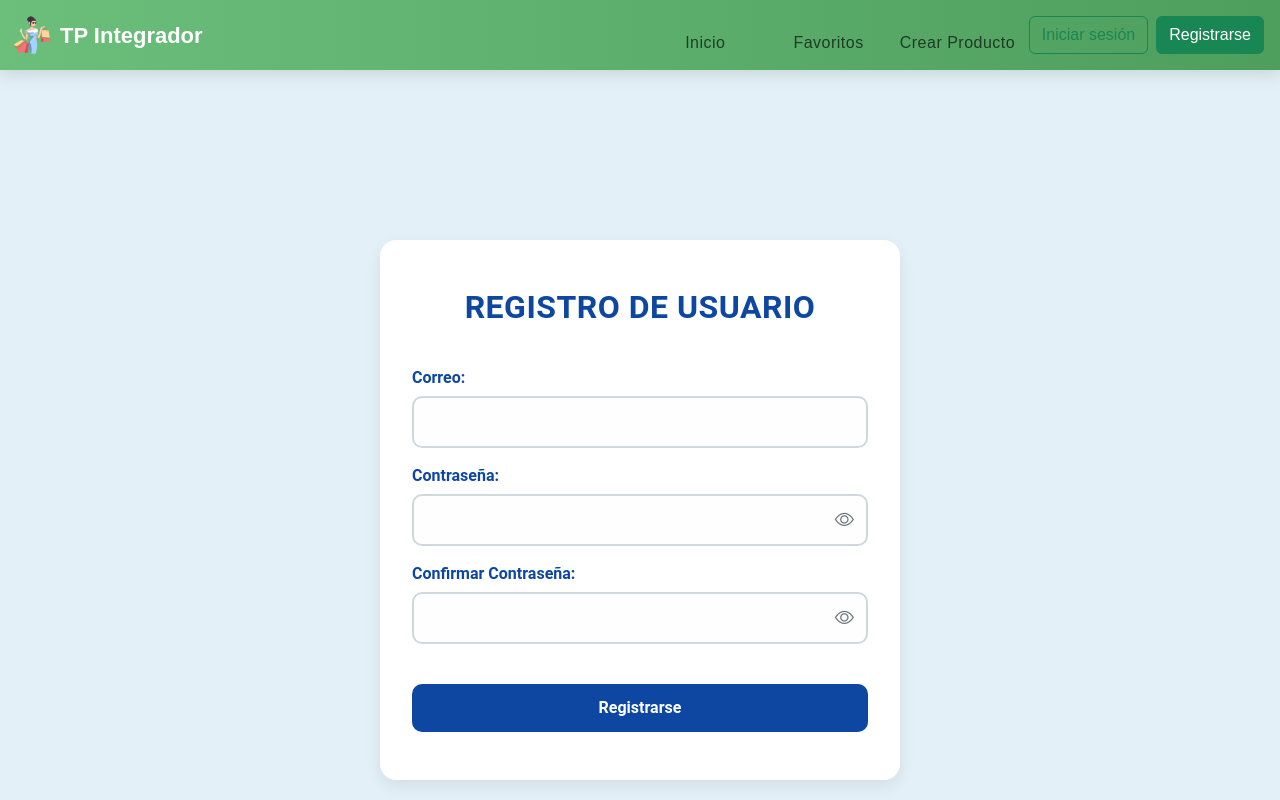
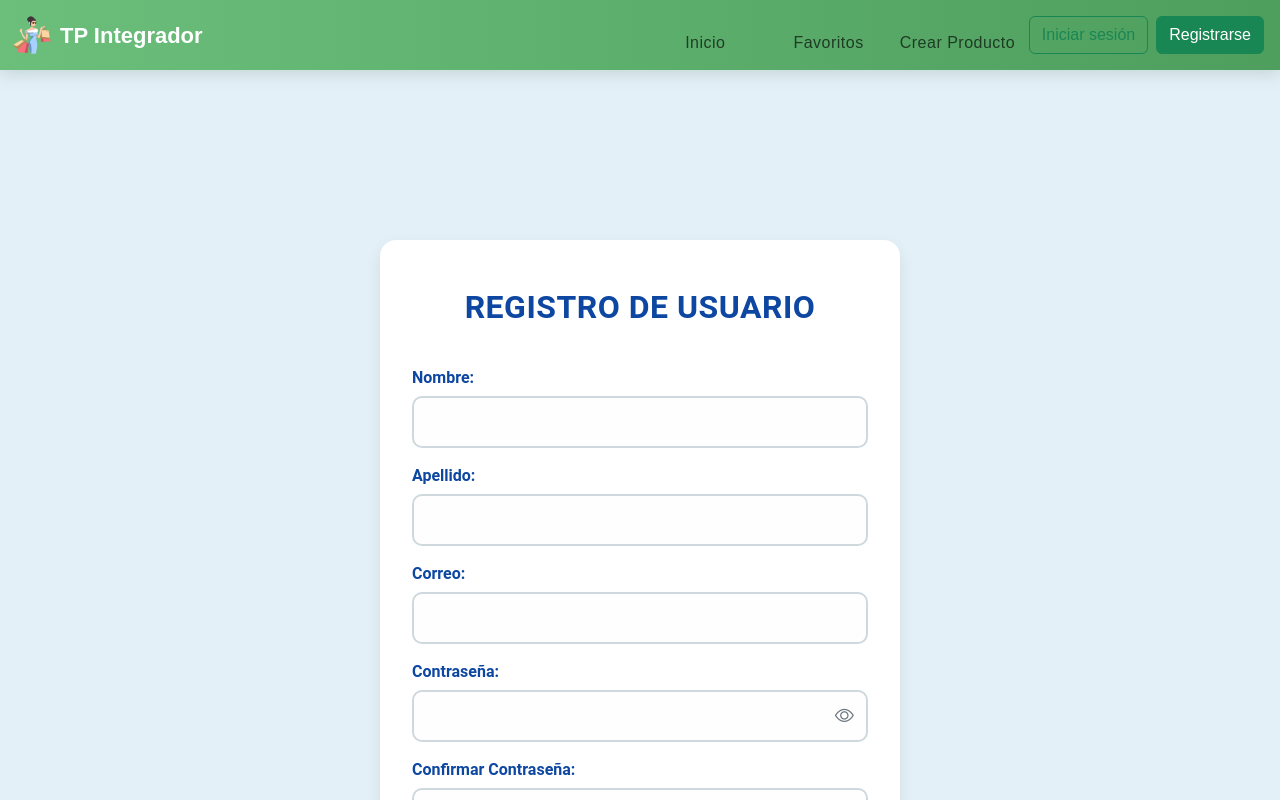
Before and after one commit to Darian-Balde/pv_tp_integrador_g16, a React (Vite) app in the folder tp_integrador/: page /register in a window 1280 px wide. Shown: the top 800 px of the page. Built offline with nearby package versions, Linux system fonts and the light colour scheme; no server answers; a small style sheet from the web is missing.

Commit message:
Instalación de boostrap + validación de nombre y apellido en Register.jsx

```diff
--- a/tp_integrador/package.json
+++ b/tp_integrador/package.json
@@ -11,6 +11,7 @@
   },
   "dependencies": {
     "@reduxjs/toolkit": "^2.8.2",
+    "boostrap": "^2.0.0",
     "bootstrap": "^5.3.7",
     "react": "^19.1.0",
     "react-bootstrap": "^2.10.10",
--- a/tp_integrador/src/pages/Login.jsx
+++ b/tp_integrador/src/pages/Login.jsx
@@ -92,6 +92,11 @@ const Login = () => {
       <button type="submit" className="btn boton">
         Ingresar
       </button>
+      <p style={{ marginTop: '1rem', textAlign: 'center' }}>
+  ¿No tienes cuenta?{" "}
+  <a href="/register" className="link-registrarse">Registrate</a>
+</p>
+
     </form>
   </div>
   );
--- a/tp_integrador/src/pages/Register.jsx
+++ b/tp_integrador/src/pages/Register.jsx
@@ -10,6 +10,8 @@ const validateEmail = (email) => {
 const Register = () => {
   const navigate = useNavigate();
   const [form, setForm] = useState({
+    nombre: "",
+    apellido: "",
     email: "",
     password: "",
     confirmPassword: "",
@@ -30,6 +32,13 @@ const Register = () => {
   // Validación simple
   const validateForm = () => {
     const newErrors = {};
+    if (!form.nombre.trim()) {
+      newErrors.nombre = "El nombre es obligatorio";
+    }
+    if (!form.apellido.trim()) {
+      newErrors.apellido = "El apellido es obligatorio";
+    }
+
     if (!validateEmail(form.email)) {
       newErrors.email = "Correo inválido";
     }
@@ -62,7 +71,11 @@ const Register = () => {
     }
 
     // Guardar nuevo usuario
-    const newUser = { email: form.email, password: form.password };
+    const newUser = {
+      nombre: form.nombre,
+      apellido: form.apellido,
+      email: form.email,
+      password: form.password };
     localStorage.setItem("users", JSON.stringify([...users, newUser]));
 
     alert("¡Registro exitoso! Ahora podés iniciar sesión.");
@@ -73,6 +86,31 @@ const Register = () => {
     <div className="contenedor-formulario">
   <h2 className="titulo-formulario">Registro de Usuario</h2>
   <form onSubmit={handleSubmit}>
+
+    <div className="mb-3">
+  <label className="etiqueta">Nombre:</label>
+  <input
+    type="text"
+    name="nombre"
+    value={form.nombre}
+    onChange={handleChange}
+    className="form-control campo"
+    required
+  />
+</div>
+
+<div className="mb-3">
+  <label className="etiqueta">Apellido:</label>
+  <input
+    type="text"
+    name="apellido"
+    value={form.apellido}
+    onChange={handleChange}
+    className="form-control campo"
+    required
+  />
+</div>
+
     <div className="mb-3">
       <label className="etiqueta">Correo:</label>
       <input
```
Also changed, not shown: 1 other file (tests, documents, lock files or other folders).
